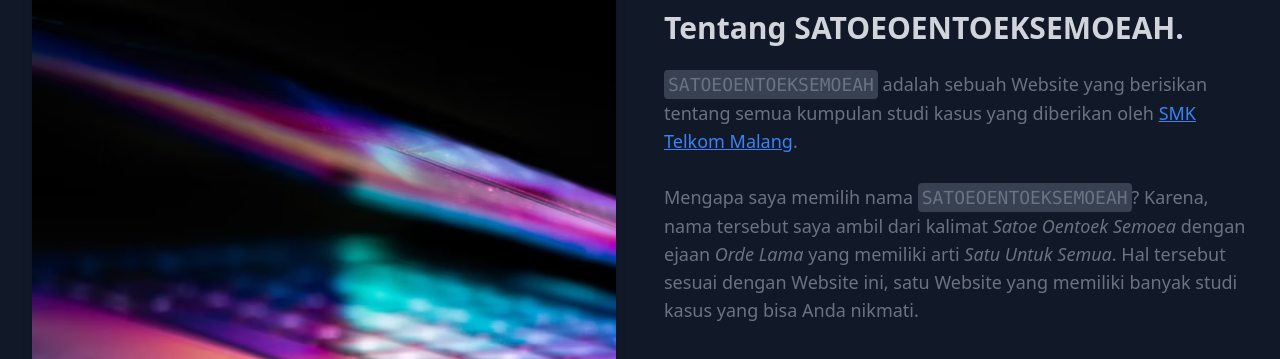
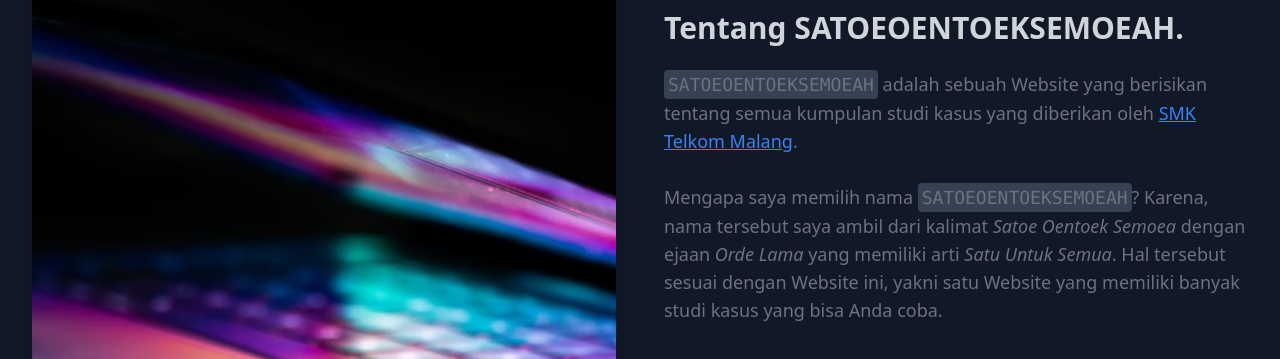
Before and after one commit to nuflakbrr/satoeoentoeksemoeah, a React (Vite) app: page /about in a window 1280 px wide. Shown: the part 190-549 px from the top of the page. Built offline with nearby package versions, Linux system fonts and the light colour scheme.

Commit message:
add content in about page

```diff
--- a/src/pages/About.jsx
+++ b/src/pages/About.jsx
@@ -26,7 +26,7 @@ export default function About() {
                                 <p className='text-gray-500 sm:text-lg mb-6 md:mb-8'>
                                     <span className='bg-gray-700 p-1 rounded font-mono'>SATOEOENTOEKSEMOEAH</span> adalah sebuah Website yang berisikan tentang semua kumpulan studi kasus yang diberikan oleh <a href='https://smktelkom-mlg.sch.id' className='text-blue-500 hover:text-blue-600 active:text-blue-700 underline transition duration-100' rel='noopener noreferrer' target='_blank'>SMK Telkom Malang</a>.<br /><br />
 
-                                    Mengapa saya memilih nama <span className='bg-gray-700 p-1 rounded font-mono'>SATOEOENTOEKSEMOEAH</span>? Karena, nama tersebut saya ambil dari kalimat <i>Satoe Oentoek Semoea</i> dengan ejaan <i>Orde Lama</i> yang memiliki arti <i>Satu Untuk Semua</i>. Hal tersebut sesuai dengan Website ini, satu Website yang memiliki banyak studi kasus yang bisa Anda nikmati.
+                                    Mengapa saya memilih nama <span className='bg-gray-700 p-1 rounded font-mono'>SATOEOENTOEKSEMOEAH</span>? Karena, nama tersebut saya ambil dari kalimat <i>Satoe Oentoek Semoea</i> dengan ejaan <i>Orde Lama</i> yang memiliki arti <i>Satu Untuk Semua</i>. Hal tersebut sesuai dengan Website ini, yakni satu Website yang memiliki banyak studi kasus yang bisa Anda coba.
                                 </p>
 
                                 <h2 className='text-xl sm:text-2xl font-semibold text-center md:text-left mb-2 md:mb-4'>Tentang Naufal Akbar Nugroho.</h2>
```
